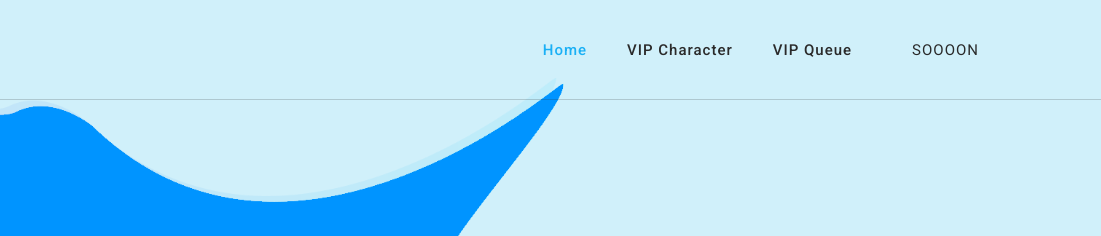
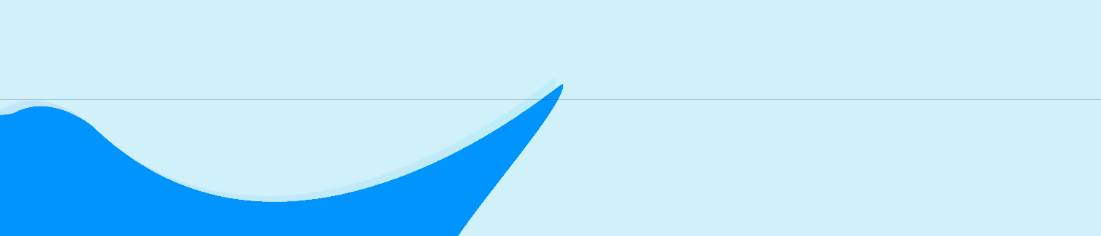
Before and after one commit to PapinaDev/Sp-Studio, a plain HTML site: page index.html in a window 1280 px wide. Shown: the top 236 px of the page, 179-1280 px from the left. Drawn offline with Linux system fonts and the light colour scheme.

Commit message:
Update index.html

```diff
--- a/index.html
+++ b/index.html
@@ -56,10 +56,7 @@
             <!-- ***** Logo End ***** -->
             <!-- ***** Menu Start ***** -->
             <ul class="nav">
-              <li class="scroll-to-section"><a href="#top" class="active">Home</a></li>
-              <li class="scroll-to-section"><a href="#pricing">VIP Character</a></li>
-              <li class="scroll-to-section"><a href="#Queue">VIP Queue</a></li>
-              <li class="scroll-to-section"><a href="#">SOOOON</a></li>
+
             </ul>
             <a class='menu-trigger'>
                 <span>Menu</span>
```
